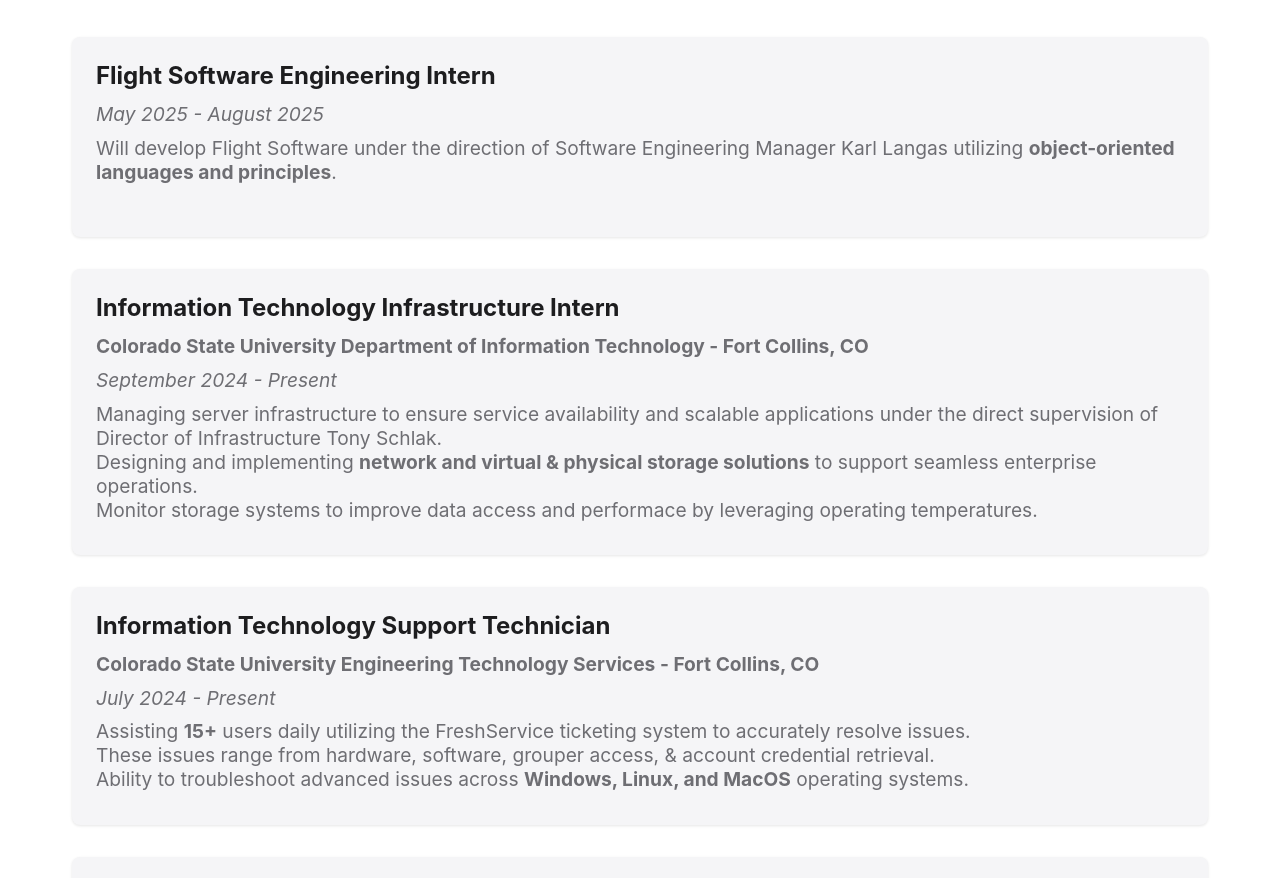
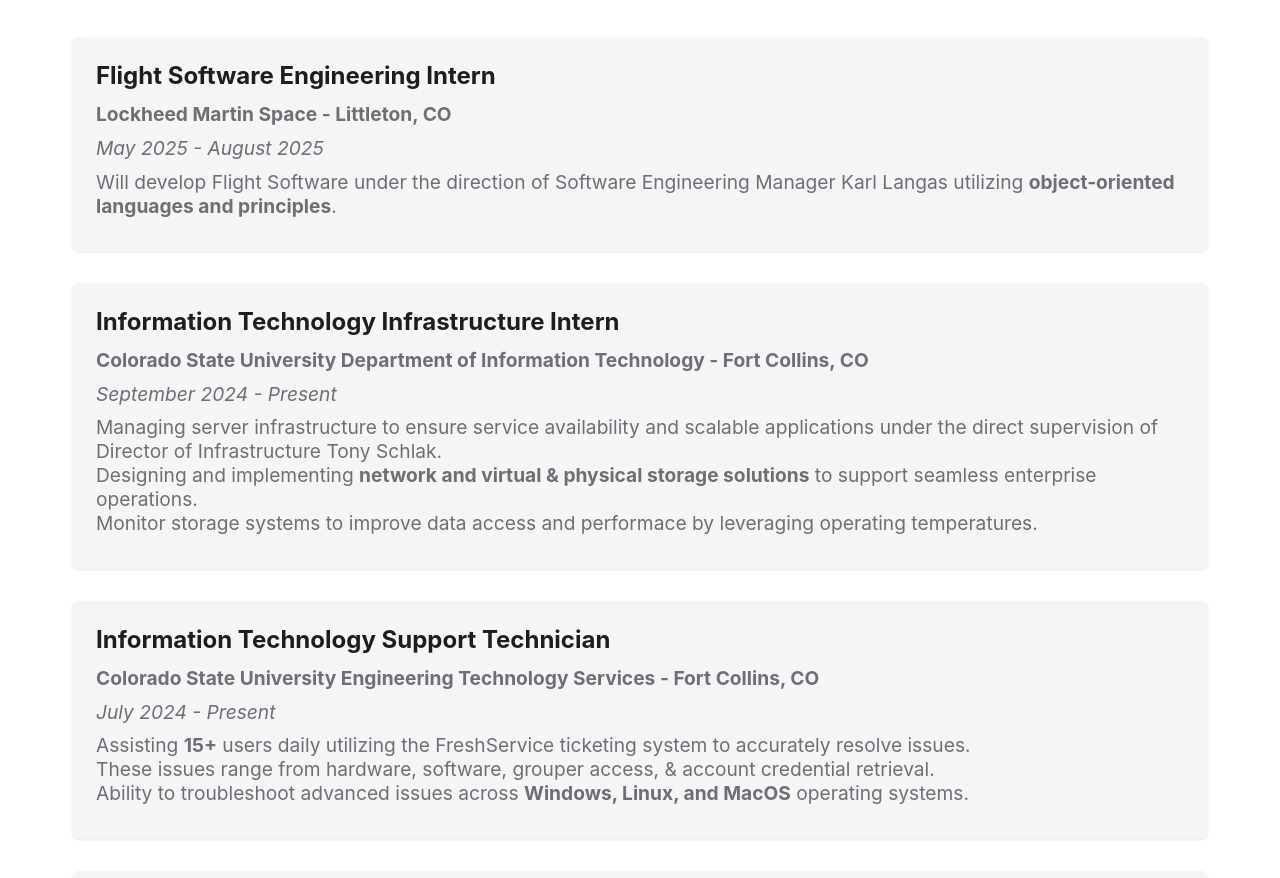
Before and after one commit to kylephamn/portfolio, a plain HTML site: page index.html in a window 1280 px wide. Shown: the part 1638-2516 px from the top of the page. Drawn offline with nearby package versions, Linux system fonts and the light colour scheme.

Commit message:
fixed employer experience

```diff
--- a/index.html
+++ b/index.html
@@ -149,7 +149,7 @@
                 <!-- Experience Item -->
                 <div class="experience-item" id="experience1">
                     <h3>Flight Software Engineering Intern</h3>
-                    <h4><Lockheed Martin Space - Littleton, CO></h4>
+                    <h4>Lockheed Martin Space - Littleton, CO</h4>
                     <p><em>May 2025 - August 2025</em></p>
                     <p>Will develop Flight Software under the direction of Software Engineering Manager Karl Langas utilizing <strong>object-oriented languages and principles</strong>.</p>
                 </div>
```
